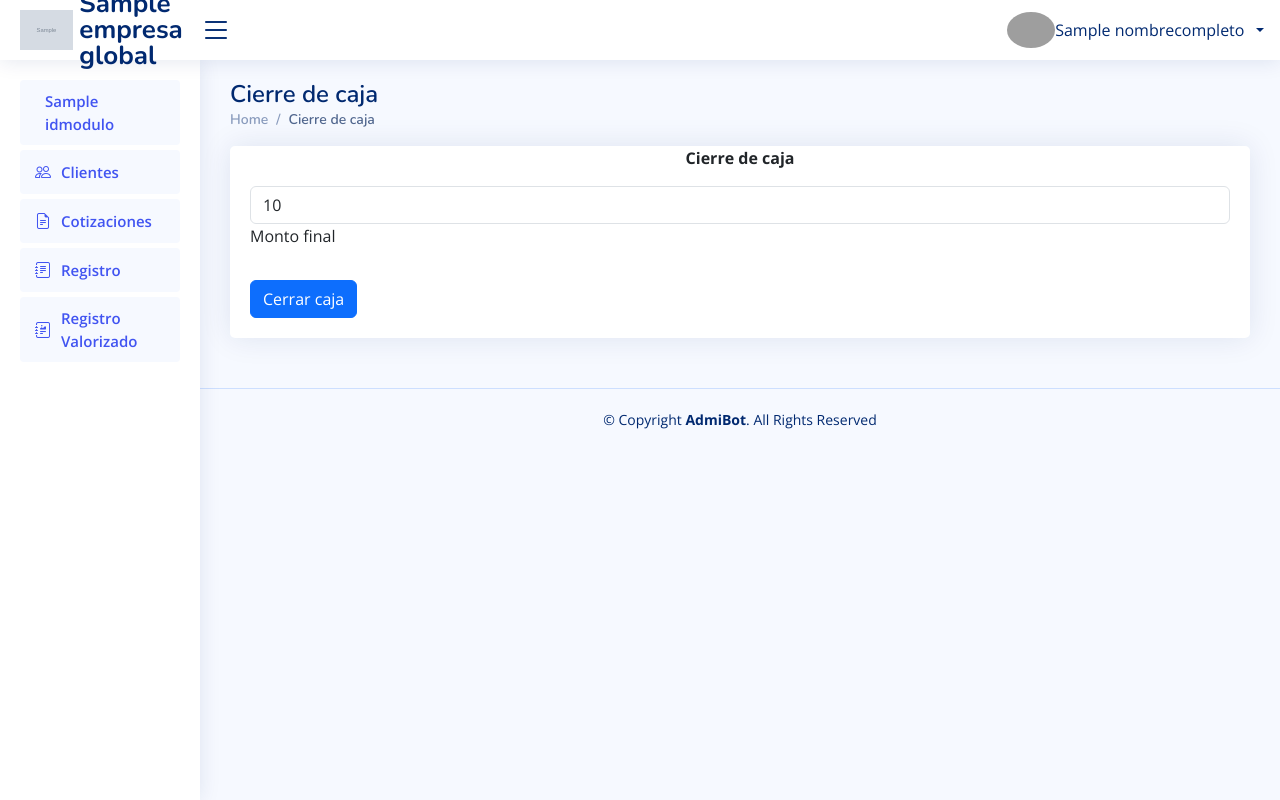
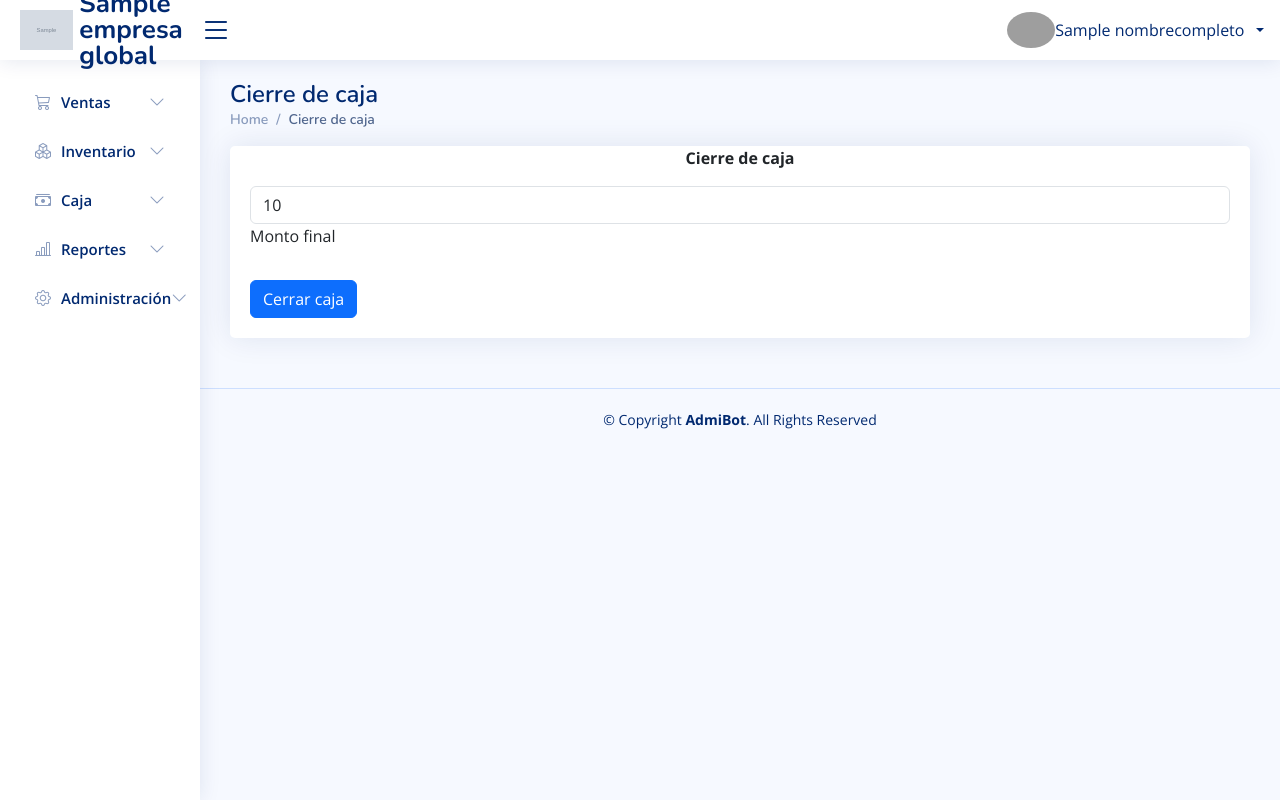
Before and after one commit to CrisMestanza/Sistemas-de-ventas, a Django app: template templates/caja/cerrarCaja.html in a window 1280 px wide. Run offline with Django 3.2, Linux system fonts and the light colour scheme; the template is opened without the code that fills it: most values are stand-ins (such as "Sample title", 1, 10 or a date in 2020); grey boxes marked "Sample" are stand-in pictures; some libraries are stand-ins or nearby versions; grey boxes are pictures that could not be loaded.

Commit message:
Sidebar: organizar en categorias colapsables (Ventas, Inventario, Caja, Reportes, Administracion)
Co-Authored-By: Claude Sonnet 4.6 <noreply@anthropic.com>

```diff
--- a/templates/plantilla/base.html
+++ b/templates/plantilla/base.html
@@ -97,49 +97,110 @@
 
   <!-- ======= Sidebar ======= -->
   <aside id="sidebar" class="sidebar">
+    <ul class="sidebar-nav" id="sidebar-nav">
 
-    <ul class="sidebar-nav" id="sidebar-nav">
-      {% for permiso in permisos %}
+      {% with p=request.path %}
 
+      <!-- ── VENTAS ── -->
       <li class="nav-item">
-          <a class="nav-link" href="{{ permiso.idmodulo.url }}">
-              <i class="{{ permiso.idmodulo.logo }}"></i>
-              <span>{{ permiso.idmodulo.nombremodulo }}</span>
-
-          </a>
-      </li><!-- End Dashboard Nav -->
-      {% endfor %}
-
-      <li class="nav-item">
-        <a class="nav-link {% if request.path == '/clientes' %}active{% endif %}" href="/clientes">
-          <i class="bi bi-people"></i>
-          <span>Clientes</span>
+        <a class="nav-link {% if p != '/ventas' and p != '/ventas/venta' and p != '/cotizaciones' and p != '/clientes' %}collapsed{% endif %}"
+           data-bs-target="#nav-ventas" data-bs-toggle="collapse" href="#">
+          <i class="bi bi-cart3"></i><span>Ventas</span><i class="bi bi-chevron-down ms-auto"></i>
         </a>
+        <ul id="nav-ventas" class="nav-content collapse {% if p == '/ventas' or p == '/ventas/venta' or p == '/cotizaciones' or p == '/clientes' %}show{% endif %}"
+            data-bs-parent="#sidebar-nav">
+          <li><a href="/ventas/venta" class="{% if p == '/ventas/venta' %}active{% endif %}">
+            <i class="bi bi-circle"></i><span>Nueva Venta</span></a></li>
+          <li><a href="/ventas" class="{% if p == '/ventas' %}active{% endif %}">
+            <i class="bi bi-circle"></i><span>Listado Ventas</span></a></li>
+          <li><a href="/cotizaciones" class="{% if p == '/cotizaciones' %}active{% endif %}">
+            <i class="bi bi-circle"></i><span>Cotizaciones</span></a></li>
+          <li><a href="/clientes" class="{% if p == '/clientes' %}active{% endif %}">
+            <i class="bi bi-circle"></i><span>Clientes</span></a></li>
+        </ul>
       </li>
 
+      <!-- ── INVENTARIO ── -->
       <li class="nav-item">
-        <a class="nav-link {% if request.path == '/cotizaciones' %}active{% endif %}" href="/cotizaciones">
-          <i class="bi bi-file-earmark-text"></i>
-          <span>Cotizaciones</span>
+        <a class="nav-link {% if p != '/productos' and p != '/categorias' and p != '/unidades' and p != '/compras' and p != '/proveedores' %}collapsed{% endif %}"
+           data-bs-target="#nav-inventario" data-bs-toggle="collapse" href="#">
+          <i class="bi bi-boxes"></i><span>Inventario</span><i class="bi bi-chevron-down ms-auto"></i>
         </a>
+        <ul id="nav-inventario" class="nav-content collapse {% if p == '/productos' or p == '/categorias' or p == '/unidades' or p == '/compras' or p == '/proveedores' %}show{% endif %}"
+            data-bs-parent="#sidebar-nav">
+          <li><a href="/productos" class="{% if p == '/productos' %}active{% endif %}">
+            <i class="bi bi-circle"></i><span>Productos</span></a></li>
+          <li><a href="/categorias" class="{% if p == '/categorias' %}active{% endif %}">
+            <i class="bi bi-circle"></i><span>Categorías</span></a></li>
+          <li><a href="/unidades" class="{% if p == '/unidades' %}active{% endif %}">
+            <i class="bi bi-circle"></i><span>Unidades</span></a></li>
+          <li><a href="/compras" class="{% if p == '/compras' %}active{% endif %}">
+            <i class="bi bi-circle"></i><span>Compras</span></a></li>
+          <li><a href="/proveedores" class="{% if p == '/proveedores' %}active{% endif %}">
+            <i class="bi bi-circle"></i><span>Proveedores</span></a></li>
+        </ul>
       </li>
 
+      <!-- ── CAJA ── -->
       <li class="nav-item">
-        <a class="nav-link {% if request.path == '/registro' %}active{% endif %}" href="/registro">
-          <i class="bi bi-journal-text"></i>
-          <span>Registro</span>
+        <a class="nav-link {% if p != '/caja' and p != '/cerrarcaja' and p != '/cajas' %}collapsed{% endif %}"
+           data-bs-target="#nav-caja" data-bs-toggle="collapse" href="#">
+          <i class="bi bi-cash-stack"></i><span>Caja</span><i class="bi bi-chevron-down ms-auto"></i>
         </a>
+        <ul id="nav-caja" class="nav-content collapse {% if p == '/caja' or p == '/cerrarcaja' or p == '/cajas' %}show{% endif %}"
+            data-bs-parent="#sidebar-nav">
+          <li><a href="/caja" class="{% if p == '/caja' %}active{% endif %}">
+            <i class="bi bi-circle"></i><span>Apertura de Caja</span></a></li>
+          <li><a href="/cerrarcaja" class="{% if p == '/cerrarcaja' %}active{% endif %}">
+            <i class="bi bi-circle"></i><span>Cerrar Caja</span></a></li>
+          <li><a href="/cajas" class="{% if p == '/cajas' %}active{% endif %}">
+            <i class="bi bi-circle"></i><span>Historial de Cajas</span></a></li>
+        </ul>
       </li>
 
+      <!-- ── REPORTES ── -->
       <li class="nav-item">
-        <a class="nav-link {% if request.path == '/registro-valorizado' %}active{% endif %}" href="/registro-valorizado">
-          <i class="bi bi-journal-richtext"></i>
-          <span>Registro Valorizado</span>
+        <a class="nav-link {% if p != '/registro' and p != '/registro-valorizado' and p != '/transacciones' %}collapsed{% endif %}"
+           data-bs-target="#nav-reportes" data-bs-toggle="collapse" href="#">
+          <i class="bi bi-bar-chart-line"></i><span>Reportes</span><i class="bi bi-chevron-down ms-auto"></i>
         </a>
+        <ul id="nav-reportes" class="nav-content collapse {% if p == '/registro' or p == '/registro-valorizado' or p == '/transacciones' %}show{% endif %}"
+            data-bs-parent="#sidebar-nav">
+          <li><a href="/registro" class="{% if p == '/registro' %}active{% endif %}">
+            <i class="bi bi-circle"></i><span>Registro</span></a></li>
+          <li><a href="/registro-valorizado" class="{% if p == '/registro-valorizado' %}active{% endif %}">
+            <i class="bi bi-circle"></i><span>Registro Valorizado</span></a></li>
+          <li><a href="/transacciones" class="{% if p == '/transacciones' %}active{% endif %}">
+            <i class="bi bi-circle"></i><span>Transacciones</span></a></li>
+        </ul>
       </li>
 
+      <!-- ── ADMINISTRACIÓN ── -->
+      <li class="nav-item">
+        <a class="nav-link {% if p != '/configuracion' and p != '/usuarios' and p != '/tipousuarios' and p != '/numeroserie' and p != '/permisos' and p != '/cpanel' %}collapsed{% endif %}"
+           data-bs-target="#nav-admin" data-bs-toggle="collapse" href="#">
+          <i class="bi bi-gear"></i><span>Administración</span><i class="bi bi-chevron-down ms-auto"></i>
+        </a>
+        <ul id="nav-admin" class="nav-content collapse {% if p == '/configuracion' or p == '/usuarios' or p == '/tipousuarios' or p == '/numeroserie' or p == '/permisos' or p == '/cpanel' %}show{% endif %}"
+            data-bs-parent="#sidebar-nav">
+          <li><a href="/configuracion" class="{% if p == '/configuracion' %}active{% endif %}">
+            <i class="bi bi-circle"></i><span>Configuración</span></a></li>
+          <li><a href="/usuarios" class="{% if p == '/usuarios' %}active{% endif %}">
+            <i class="bi bi-circle"></i><span>Usuarios</span></a></li>
+          <li><a href="/tipousuarios" class="{% if p == '/tipousuarios' %}active{% endif %}">
+            <i class="bi bi-circle"></i><span>Tipo Usuarios</span></a></li>
+          <li><a href="/numeroserie" class="{% if p == '/numeroserie' %}active{% endif %}">
+            <i class="bi bi-circle"></i><span>N° Serie</span></a></li>
+          <li><a href="/permisos" class="{% if p == '/permisos' %}active{% endif %}">
+            <i class="bi bi-circle"></i><span>Permisos</span></a></li>
+          <li><a href="/cpanel" class="{% if p == '/cpanel' %}active{% endif %}">
+            <i class="bi bi-circle"></i><span>Panel de Control</span></a></li>
+        </ul>
+      </li>
+
+      {% endwith %}
+
     </ul>
-
   </aside><!-- End Sidebar-->
 
 
```
